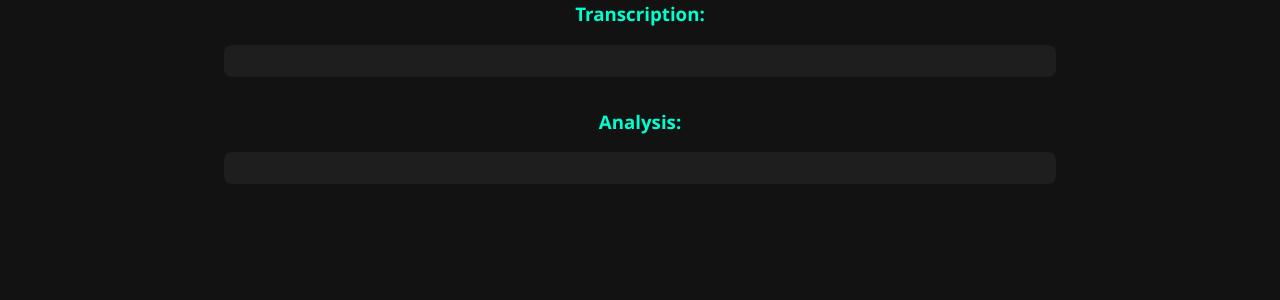
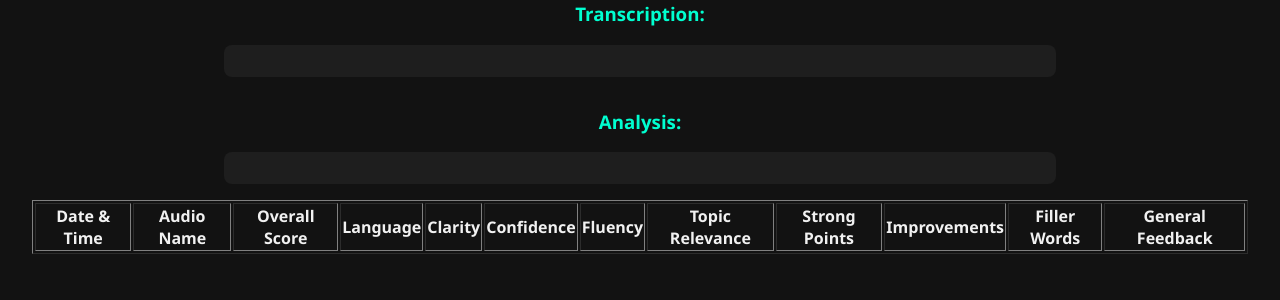
Before and after one commit to jahanvi513/Speech-Analyzer, a Flask app: page / in a window 1280 px wide. Shown: the part 307-607 px from the top of the page. Run offline with Flask 2, Linux system fonts and the light colour scheme; lists and menus that the app fills with data are empty.

Commit message:
Added table structure for analysis part

```diff
--- a/backend/app.py
+++ b/backend/app.py
@@ -1,8 +1,9 @@
 from flask import Flask, render_template, request, jsonify
-import os, uuid
+import os, uuid, json
 import openai
 from systemprompt import system_prompt
 from config import OPENAI_API_KEY
+from datetime import datetime
 
 app = Flask(__name__, template_folder='../frontend/templates', static_folder='../frontend/static')
 UPLOAD_FOLDER = 'uploads'
@@ -46,18 +47,39 @@ def analyze():
         response = client.chat.completions.create(
             model="gpt-4",
             messages=[
-                {"role": "system", "content": system_prompt},
+                {"role": "system", "content": system_prompt + "\n\nReturn the analysis strictly in valid JSON format with these fields: overall_score, language, clarity, confidence, fluency, topic_relevance, strong_points, improvements, filler_words, general_feedback."},
                 {"role": "user", "content": transcription}
             ],
             temperature=0.7,
             max_tokens=800
         )
-        analysis = response.choices[0].message.content
+
+
+        raw_content = response.choices[0].message.content.strip()
+        try:
+            analysis_json = json.loads(raw_content)
+            for key, value in analysis_json.items():
+                if isinstance(value, (dict, list)):
+                    analysis_json[key] = json.dumps(value, ensure_ascii=False)
+        except json.JSONDecodeError:
+            # fallback: wrap in error if GPT messes up
+            return jsonify({"error": "Failed to parse GPT response as JSON", "raw": raw_content}), 500
+
+
+
+
+        result = {
+            "datetime": datetime.now().strftime("%Y-%m-%d %H:%M:%S"),
+            "audio_name": audio.filename,
+            **analysis_json
+        }
 
         return jsonify({
             "transcription": transcription,
-            "analysis": analysis
+            "analysis": result
         })
+
+
 
     except Exception as e:
         return jsonify({"error": str(e)}), 500
--- a/frontend/static/script.js
+++ b/frontend/static/script.js
@@ -73,6 +73,25 @@ function saveApiKey() {
     alert("API key saved for this session only.");
 }
 
+// 🟢 Add analysis results as a row in the table
+function addAnalysisToTable(analysis) {
+    const table = document.getElementById("analysisTable").getElementsByTagName("tbody")[0];
+    const row = table.insertRow();
+
+    row.insertCell(0).innerText = analysis.datetime;
+    row.insertCell(1).innerText = analysis.audio_name;
+    row.insertCell(2).innerText = analysis.overall_score;
+    row.insertCell(3).innerText = analysis.language;
+    row.insertCell(4).innerText = analysis.clarity;
+    row.insertCell(5).innerText = analysis.confidence;
+    row.insertCell(6).innerText = analysis.fluency;
+    row.insertCell(7).innerText = analysis.topic_relevance;
+    row.insertCell(8).innerText = analysis.strong_points;
+    row.insertCell(9).innerText = analysis.improvements;
+    row.insertCell(10).innerText = analysis.filler_words;
+    row.insertCell(11).innerText = analysis.general_feedback;
+}
+
 function analyzeAudio(formData) {
     const apiKey = sessionStorage.getItem("openai_api_key");
     if (!apiKey) {
@@ -87,13 +106,15 @@ function analyzeAudio(formData) {
         .then(data => {
             if (data.error) {
                 document.getElementById('transcription').textContent = "";
-                document.getElementById('analysis').textContent = "";
                 alert("Error: " + data.error);
                 return;
             }
 
+            // Show transcription
             document.getElementById('transcription').textContent = data.transcription;
-            document.getElementById('analysis').textContent = data.analysis;
+
+            // Append analysis row in table
+            addAnalysisToTable(data.analysis);
         })
         .catch(err => {
             console.error("Fetch error:", err);
--- a/frontend/templates/index.html
+++ b/frontend/templates/index.html
@@ -39,6 +39,28 @@
     <h3>Analysis:</h3>
     <p id="analysis"></p>
 
+    <table id="analysisTable" border="1">
+        <thead>
+            <tr>
+            <th>Date & Time</th>
+            <th>Audio Name</th>
+            <th>Overall Score</th>
+            <th>Language</th>
+            <th>Clarity</th>
+            <th>Confidence</th>
+            <th>Fluency</th>
+            <th>Topic Relevance</th>
+            <th>Strong Points</th>
+            <th>Improvements</th>
+            <th>Filler Words</th>
+            <th>General Feedback</th>
+            </tr>
+        </thead>
+        <tbody>
+        </tbody>
+    </table>
+
+
     <script src="/static/script.js"></script>
 </body>
 </html>
```
Also changed, not shown: backend/config.py (line endings or trailing spaces).
